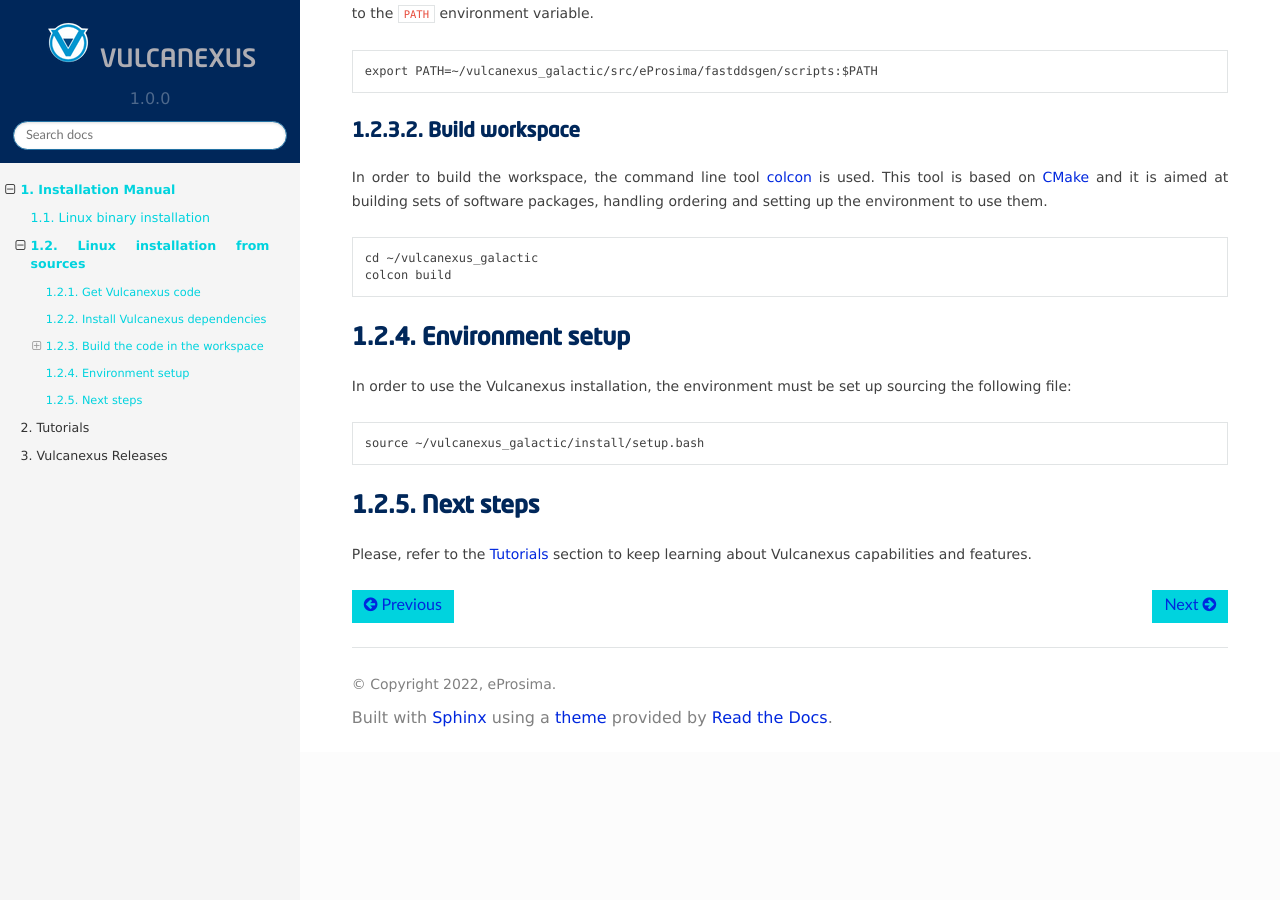
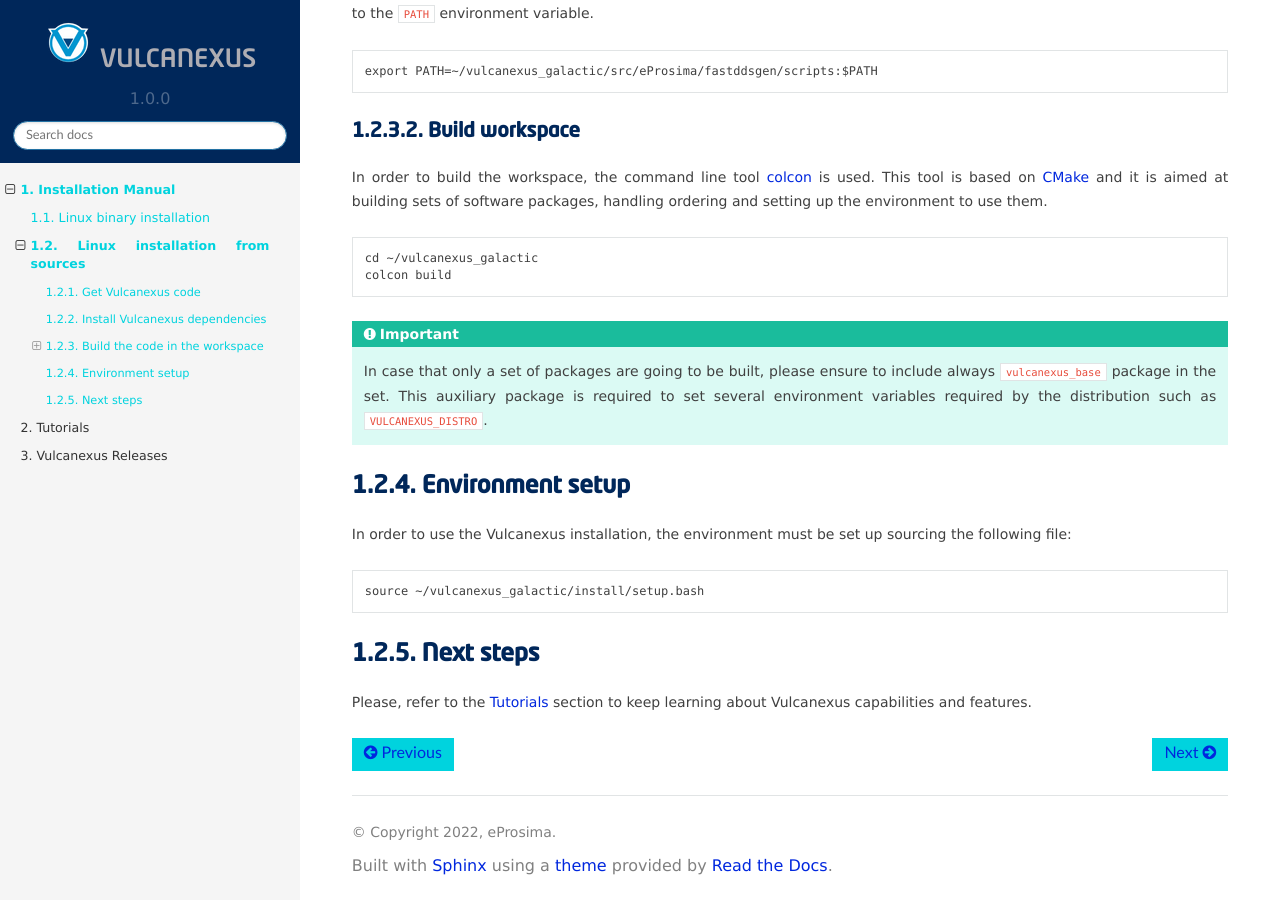
Before and after one commit to eProsima/vulcanexus, a Sphinx documentation site: the page built from docs/rst/installation/linux_source_installation.rst, in a window 1280 px wide and 900 px high, scrolled down 1657 px. Built offline with Sphinx 7.4.7 and the Read the Docs theme 2.0.0, drawn with Linux system fonts in a browser that asks for light colours; before the commit the page ends 2409 px from its top, so only the background shows below that.

Commit message:
Refs #13529: add note about building always vulcanexus_base package
Signed-off-by: JLBuenoLopez-eProsima <joseluisbueno@eprosima.com>

```diff
--- a/docs/rst/installation/linux_source_installation.rst
+++ b/docs/rst/installation/linux_source_installation.rst
@@ -98,6 +98,11 @@ This tool is based on `CMake <https://cmake.org/>`_ and it is aimed at building
     cd ~/vulcanexus_galactic
     colcon build
 
+.. important::
+
+    In case that only a set of packages are going to be built, please ensure to include always ``vulcanexus_base`` package in the set.
+    This auxiliary package is required to set several environment variables required by the distribution such as ``VULCANEXUS_DISTRO``.
+
 Environment setup
 -----------------
 
```
